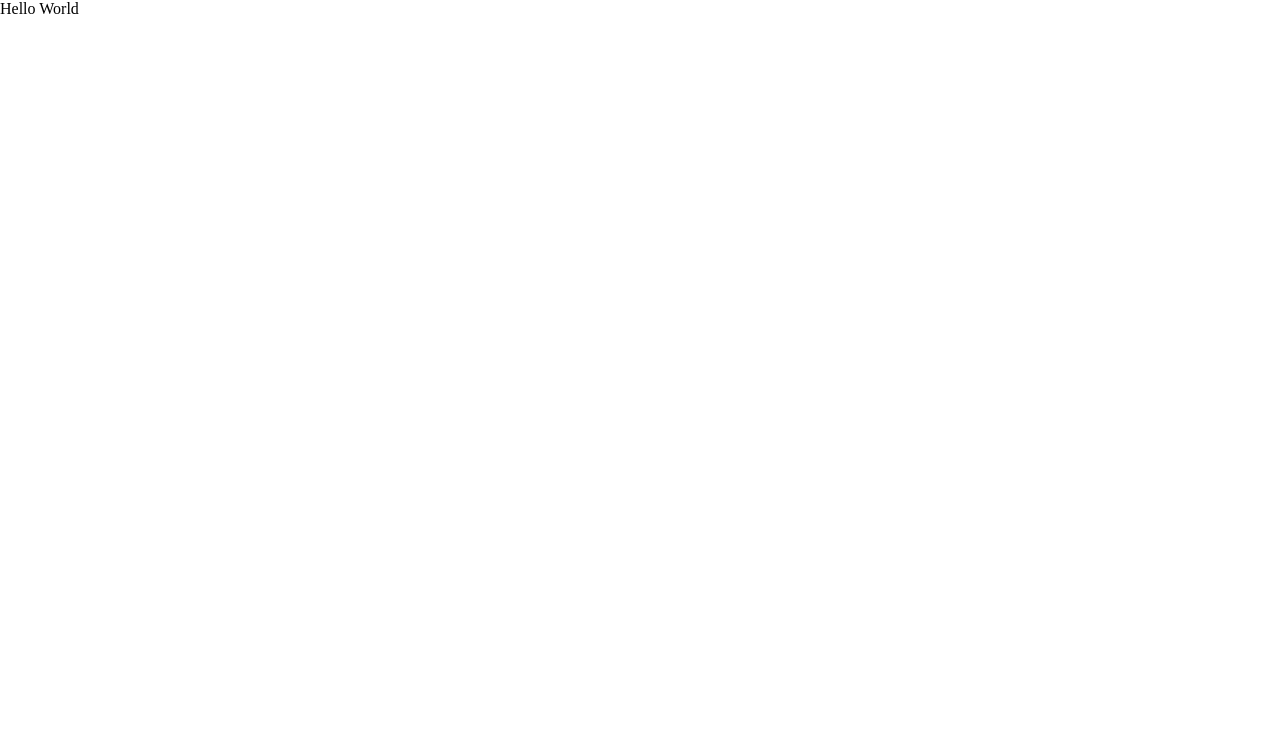
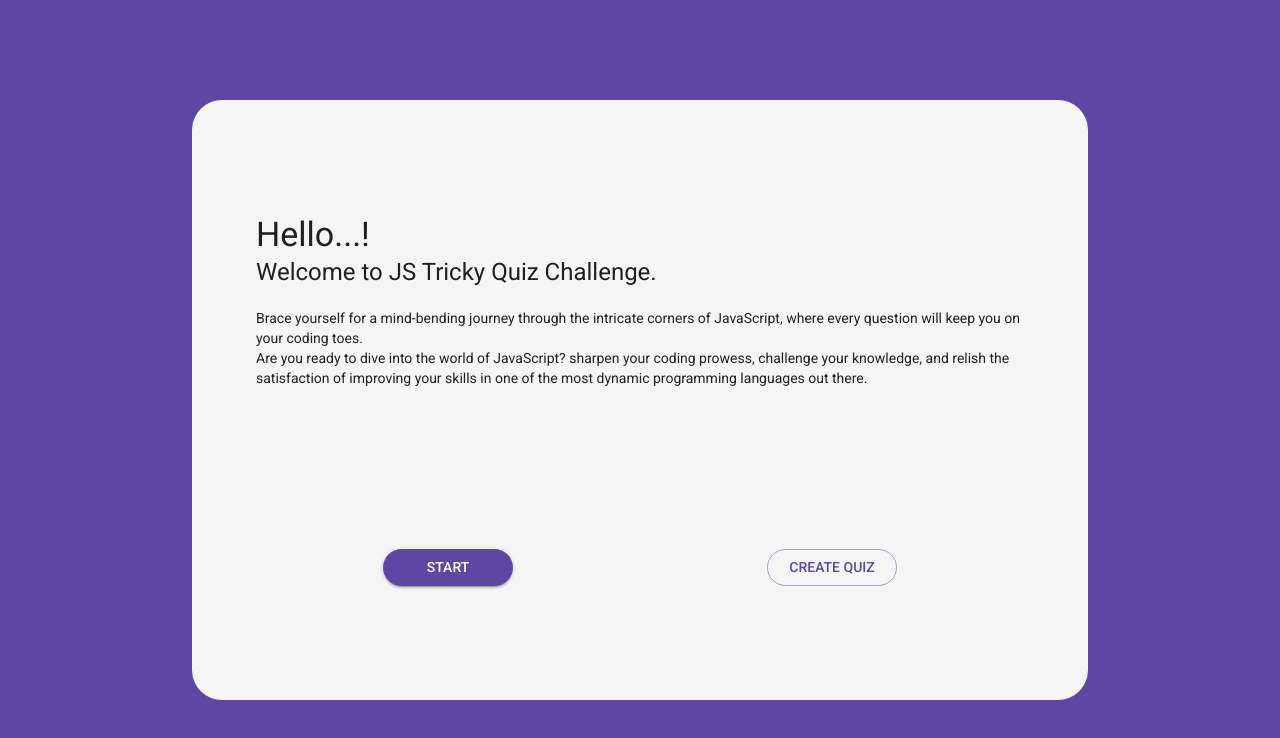
Before and after one commit to NimaChamika/react-js-quiz-app, a React (Create React App) app: page / in a window 1280 px wide. Shown: the top 738 px of the page. Built offline with nearby package versions, Linux system fonts and the light colour scheme.

Commit message:
+ADDED:WelcomePage added

```diff
--- a/public/index.html
+++ b/public/index.html
@@ -16,7 +16,7 @@
       href="https://fonts.googleapis.com/css2?family=Roboto:wght@300;400;500;700&display=swap"
     />
   </head>
-  <body>
+  <body></body>
     <noscript>You need to enable JavaScript to run this app.</noscript>
     <div id="root"></div>
   </body>
--- a/src/App/App.jsx
+++ b/src/App/App.jsx
@@ -1,5 +1,34 @@
+import { CssBaseline, ThemeProvider, createTheme } from "@mui/material";
+import WelcomePage from "Pages/WelcomePage";
+import { Route, Routes } from "react-router-dom";
+
 function App() {
-  return <div>Hello World</div>;
+  return (
+    <ThemeProvider theme={theme}>
+      <CssBaseline>
+        <Routes>
+          <Route exact path="/" element={<WelcomePage />} />
+          {/* <Route path={PathsUrls.pastDraws} element={<PastDrawsPage />} />
+          <Route path={PathsUrls.dailyEntries} element={<DailyEntriesPage />} /> */}
+        </Routes>
+      </CssBaseline>
+    </ThemeProvider>
+  );
 }
 
+const theme = createTheme({
+  palette: {
+    primary: {
+      main: "rgb(92, 72, 163)",
+    },
+    secondary: {
+      main: "#192B4A",
+    },
+    highlight: "#d1ac00",
+  },
+  typography: {
+    fontFamily: "Roboto",
+  },
+});
+
 export default App;
--- /dev/null
+++ b/src/Pages/WelcomePage/index.jsx
@@ -0,0 +1,39 @@
+import { Box, Button, Typography } from "@mui/material";
+import styles from "./index.module.css";
+
+function WelcomePage() {
+  return (
+    <Box className={styles.parentDiv}>
+      <div className={styles.welcomeContentParentDiv}>
+        <div>
+          <Typography variant="h4">Hello...!</Typography>
+          <Typography variant="h5">
+            Welcome to JS Tricky Quiz Challenge.
+          </Typography>
+          <Typography variant="body2" sx={{ marginTop: "20px" }}>
+            Brace yourself for a mind-bending journey through the intricate
+            corners of JavaScript, where every question will keep you on your
+            coding toes.
+          </Typography>
+          <Typography variant="body2">
+            Are you ready to dive into the world of JavaScript? sharpen your
+            coding prowess, challenge your knowledge, and relish the
+            satisfaction of improving your skills in one of the most dynamic
+            programming languages out there.
+          </Typography>
+        </div>
+
+        <div className={styles.btnParentDiv}>
+          <Button variant="contained" className={styles.btn}>
+            Start
+          </Button>
+          <Button variant="outlined" className={styles.btn}>
+            Create Quiz
+          </Button>
+        </div>
+      </div>
+    </Box>
+  );
+}
+
+export default WelcomePage;
--- /dev/null
+++ b/src/Pages/WelcomePage/index.module.css
@@ -0,0 +1,51 @@
+.parentDiv {
+  display: flex;
+  justify-content: center;
+  align-items: center;
+  background-color: rgb(92, 72, 163);
+  width: 100%;
+  min-height: 100vh;
+}
+
+.welcomeContentParentDiv {
+  display: flex;
+  flex-direction: column;
+  justify-content: space-around;
+  align-items: center;
+  padding: 5% 5%;
+  width: 90%;
+  min-height: min(80vh, 600px);
+  background-color: whitesmoke;
+  border-radius: 30px;
+}
+
+.btnParentDiv {
+  display: flex;
+  flex-direction: column;
+  align-items: center;
+  width: 100%;
+  margin-top: 50px;
+}
+
+.btn {
+  margin-top: 10px;
+  width: 130px;
+  border-radius: 20px;
+}
+
+/*LARGE*/
+@media screen and (min-width: 768px) {
+  .welcomeContentParentDiv {
+    width: 70%;
+  }
+
+  .btnParentDiv {
+    flex-direction: row;
+    justify-content: space-around;
+    width: 100%;
+  }
+
+  .btn {
+    margin-top: 10px;
+  }
+}
--- a/src/index.css
+++ b/src/index.css
@@ -3,3 +3,9 @@
   margin: 0;
   box-sizing: border-box;
 }
+
+body,
+html {
+  margin: 0;
+  padding: 0;
+}
--- a/src/index.jsx
+++ b/src/index.jsx
@@ -1,11 +1,17 @@
 import React from "react";
 import ReactDOM from "react-dom/client";
+import { BrowserRouter } from "react-router-dom";
+import { StyledEngineProvider } from "@mui/material";
 import "./index.css";
 import App from "./App/App";
 
 const root = ReactDOM.createRoot(document.getElementById("root"));
 root.render(
   <React.StrictMode>
-    <App />
+    <BrowserRouter>
+      <StyledEngineProvider injectFirst>
+        <App />
+      </StyledEngineProvider>
+    </BrowserRouter>
   </React.StrictMode>,
 );
```
Also changed, not shown: 1 other file (tests, documents, lock files or other folders).
